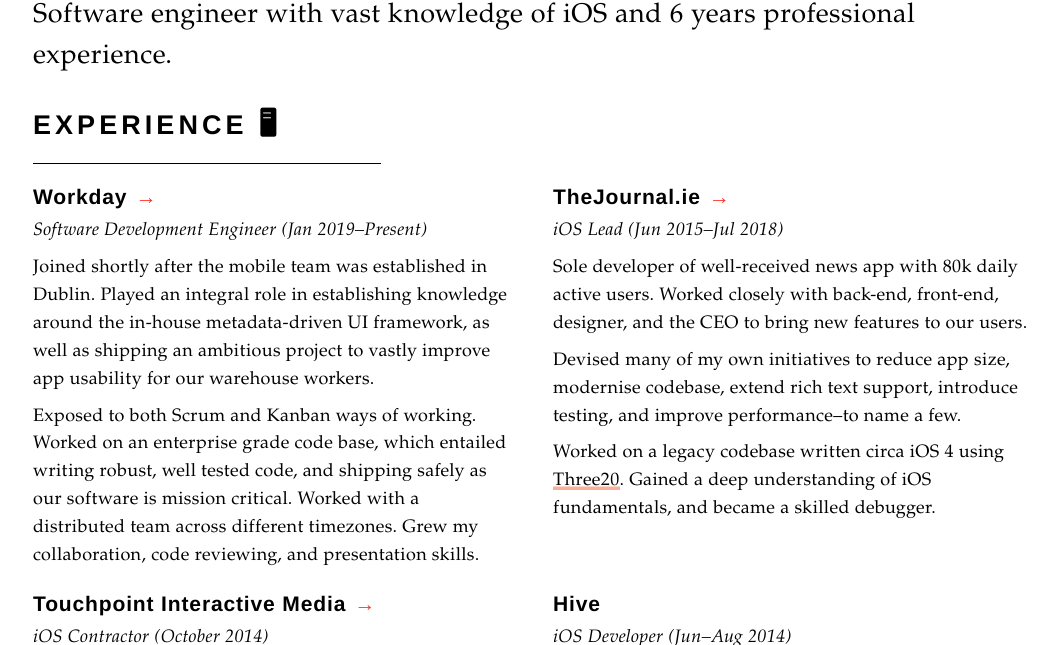
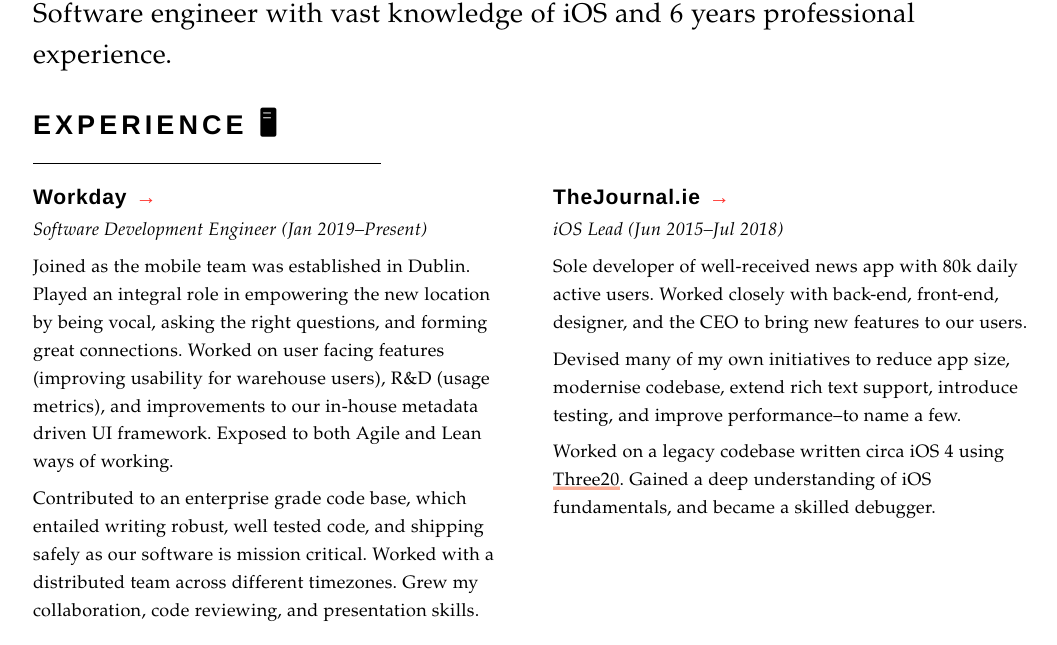
Before and after one commit to Shayanzadeh/shayanzadeh.github.io, a website: page cv/index.html in a window 1280 px wide. Shown: the part 136-781 px from the top of the page, without its empty margins (107-1164 px from the left). Drawn offline with Linux system fonts and the light colour scheme.

Commit message:
Minor CV update

```diff
--- a/cv/index.html
+++ b/cv/index.html
@@ -22,8 +22,8 @@
         <div class="experience experience-workday">
           <h3><a href="https://apps.apple.com/us/app/workday/id316800034">Workday</a></h3>
           <p class="title">Software Development Engineer (Jan 2019–Present)</p>
-          <p>Joined shortly after the mobile team was established in Dublin. Played an integral role in establishing knowledge around the in-house metadata-driven UI framework, as well as shipping an ambitious project to vastly improve app usability for our warehouse workers.</p>
-          <p>Exposed to both Scrum and Kanban ways of working. Worked on an enterprise grade code base, which entailed writing robust, well tested code, and shipping safely as our software is mission critical. Worked with a distributed team across different timezones. Grew my collaboration, code reviewing, and presentation skills.</p>
+          <p>Joined as the mobile team was established in Dublin. Played an integral role in empowering the new location by being vocal, asking the right questions, and forming great connections. Worked on user facing features (improving usability for warehouse users), R&D (usage metrics), and improvements to our in-house metadata driven UI framework. Exposed to both Agile and Lean ways of working.</p>
+          <p>Contributed to an enterprise grade code base, which entailed writing robust, well tested code, and shipping safely as our software is mission critical. Worked with a distributed team across different timezones. Grew my collaboration, code reviewing, and presentation skills.</p>
         </div>
         <div class="experience experience-journal">
           <h3><a href="https://itunes.apple.com/ie/app/thejournal-ie-news/id409359491?mt=8">TheJournal.ie</a></h3>
```
